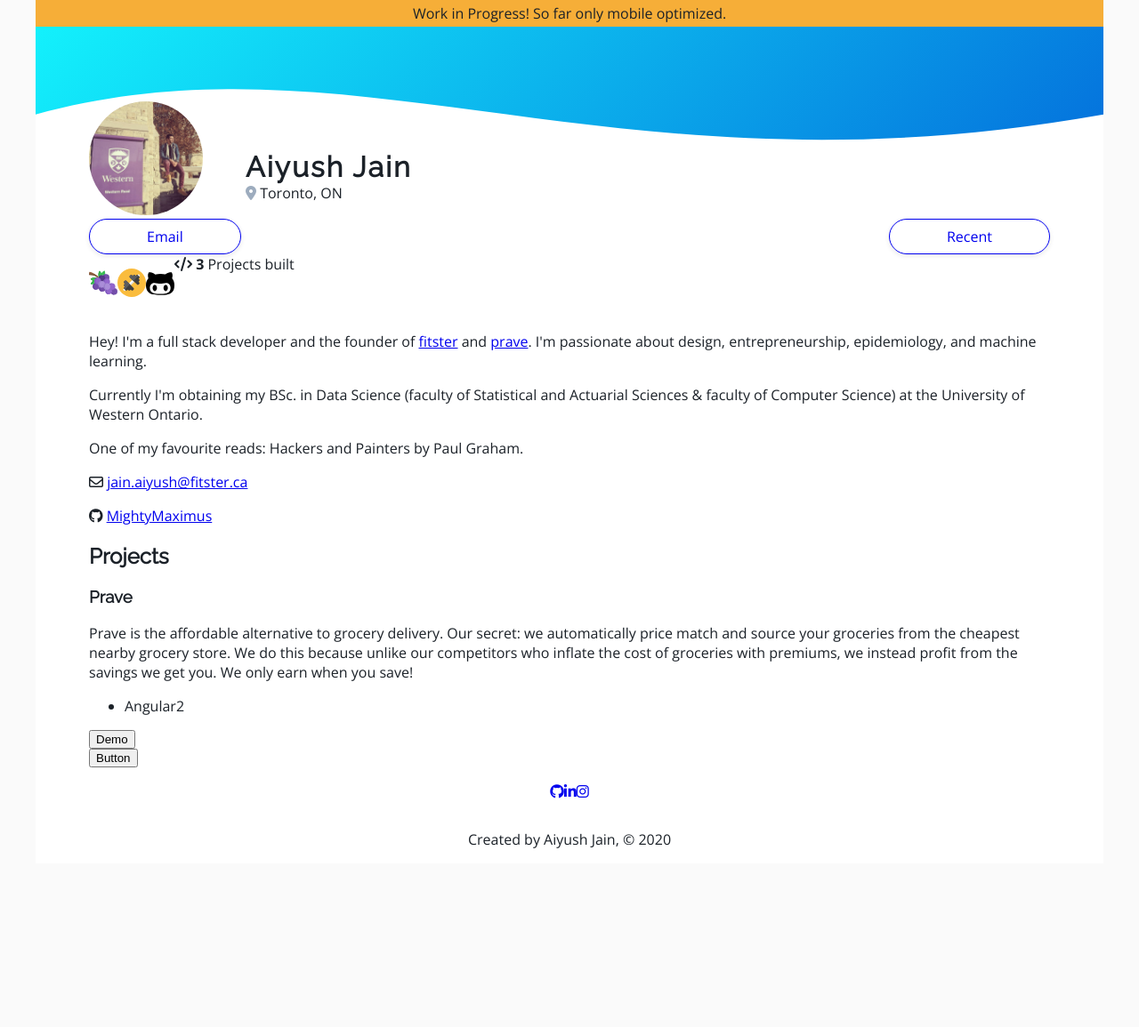
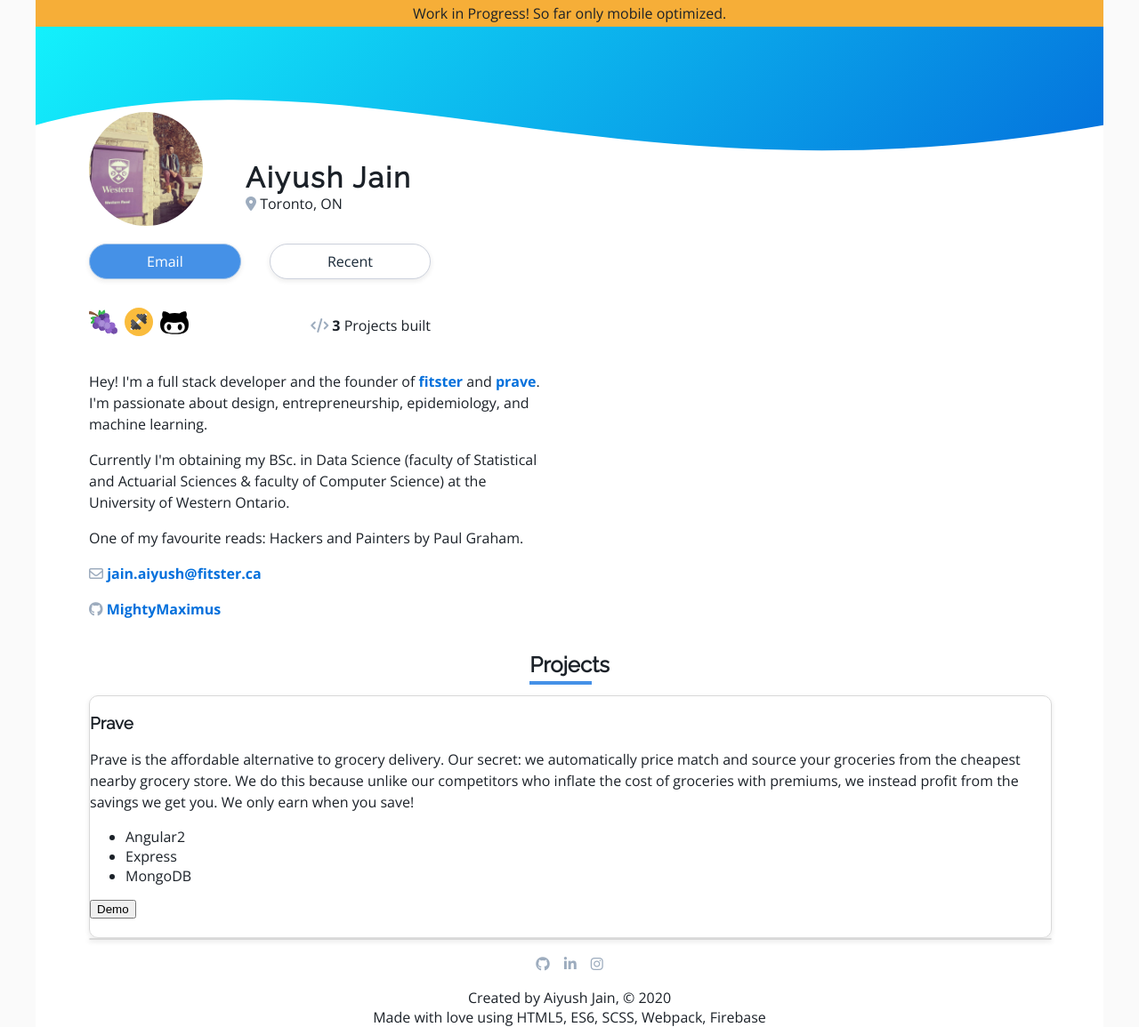
Before and after one commit to MightyMaximus/portfolio-site, a website built with webpack: page src/index.html in a window 1280 px wide. Shown: the whole page at 89% size. Before the commit the page ends 971 px from the top, so only its background shows below. Built offline with nearby package versions, Linux system fonts and the light colour scheme.

Commit message:
added styles for top - now adding cards

```diff
--- a/src/css/main.scss
+++ b/src/css/main.scss
@@ -35,6 +35,7 @@
 }
 
 %button {
+  position: relative;
   text-decoration: none;
   text-align: center;
   border-radius: 48px;
@@ -43,8 +44,47 @@
   box-shadow: 0 2px 5px 1px #efefef;
 }
 
+%button:hover {
+  top: -1px;
+  text-decoration: none;
+  box-shadow: inset 0 0 100px 100px rgba(255, 255, 255, 0.3);
+  -moz-box-shadow: inset 0 0 100px 100px rgba(255, 255, 255, 0.3);
+  -webkit-box-shadow: inset 0 0 100px 100px rgba(255, 255, 255, 0.3);
+}
+
+%button:active {
+  -webkit-box-shadow: inset 0 0 5px #c1c1c1;
+  -moz-box-shadow: inset 0 0 5px #c1c1c1;
+  box-shadow: inset 0 0 5px #c1c1c1;
+  outline: none;
+}
+
 .button {
   @extend %button;
+}
+
+.solid-button {
+  @extend %button;
+  background-color: #4591e7;
+  color: #fff;
+  border-color: #9dc0e7;
+}
+
+.hollow-button {
+  @extend %button;
+  border-color: #ccd1dc;
+  background-color: #fff;
+  color: #192938;
+}
+
+.link {
+  text-decoration: none;
+  color: #0470dc;
+  font-weight: bold;
+}
+
+.link:hover {
+  border-bottom: 2px solid #0470dc;
 }
 
 body{
@@ -57,8 +97,16 @@
   font-family: $font-stack-heading;
 }
 
-a, li, p, span {
+a, li, p {
   font-family: $font-stack-text;
+}
+
+p {
+  line-height: 1.5;
+}
+
+i {
+  color: hsl(212, 20%, 68%);
 }
 
 header {
@@ -75,6 +123,10 @@
   ul {
     @extend %list-inline;
   }
+}
+
+.span {
+  font-family: $font-stack-text;
 }
 
 #temp-banner {
@@ -112,6 +164,7 @@
 .cover {
   @extend %col;
   width: 100%;
+  height: 10em;
   justify-content: flex-end;
   background: $cover-gradient;
 }
@@ -126,3 +179,37 @@
     height: 100%;
   }
 }
+
+.card {
+  display: flex;
+  flex-direction: column;
+  width: 100%;
+  height: 100%;
+  justify-content: center;
+  perspective: 1000px;
+}
+
+.card-inner {
+  position: relative;
+  width: 100%;
+  height: 100%;
+  border-radius: 10px;
+  border: 1px solid #d8d8d8;
+  box-shadow: 0 2px 5px 1px #efefef;
+  transition: transform 0.8s;
+  transform-style: preserve-3d;
+}
+
+.card-front, .card-back {
+  width: 100%;
+  height: 100%;
+  -webkit-backface-visibility: hidden;
+  backface-visibility: hidden;
+  display: flex;
+  flex-direction: column;
+}
+
+.card-back {
+  transform: rotateY(180deg) translate(0, -100%);
+  border-radius: 10px;
+}
--- a/src/index.html
+++ b/src/index.html
@@ -14,51 +14,57 @@
 <body>
     <div class="container">
         <div id="temp-banner">
-            <span>Work in Progress! So far only mobile optimized.</span>
+            <span class="span">Work in Progress! So far only mobile optimized.</span>
         </div>
         <div class="cover">
             <div id="border" class="curved-border">
             </div>
         </div>
+        <!-- body -->
         <div style="padding-left: 5%; padding-right: 5%;">
+            <!-- HEADER -->
             <header class="col">
                 <div class="row" style="margin-top: -64px;">
                     <div id="profileImg"></div>
                     <div style="align-self: center; margin-left: 48px; margin-top: 16px;">
                         <h1 style="margin-bottom: 0; letter-spacing: 2px;">Aiyush Jain</h1>
-                        <span><i class="fas fa-map-marker-alt" style="color: hsl(212, 20%, 68%);"></i> Toronto, ON</span>
+                        <span class="span"><i class="fas fa-map-marker-alt" style="color: hsl(212, 20%, 68%);"></i> Toronto, ON</span>
                     </div>
                 </div>
-                <div class="row" style="justify-content: space-between">
-                    <a href="mailto:jain.aiyush@fitster.ca" target="_blank" title="email" rel="noopener" class="button">Email</a>
-                    <a href="https://prave.ca" target="_blank" title="prave" rel="noopener" class="button">Recent</a>
+
+                <div class="row" style="justify-content: space-between; max-width: 384px; margin-top: 16px;">
+                    <a href="mailto:jain.aiyush@fitster.ca" target="_blank" title="email" rel="noopener" class="solid-button">Email</a>
+                    <a href="https://prave.ca" target="_blank" title="prave" rel="noopener" class="hollow-button">Recent</a>
                 </div>
-                <div class="row">
+
+                <div class="row" style="align-items: center; max-width: 384px; justify-content: space-between; margin-top: 16px">
                     <ul class="list-inline">
                         <li>
                             <a href="https://prave.ca" target="_blank" title="prave" rel="noopener" id="prave-mini"></a>
                         </li>
-                        <li>
+                        <li style="margin-left: 8px;">
                             <a href="https://fitster.ca" target="_blank" title="fitster" rel="noopener" id="fitster-mini"></a>
                         </li>
-                        <li>
+                        <li style="margin-left: 8px;">
                             <a href="https://github.com/MightyMaximus/leet-code-challenges" target="_blank" title="leet code challenges repository" rel="noopener" id="github-mini"></a>
                         </li>
                     </ul>
-                    <span><i class="fas fa-code"></i> <strong>3</strong> Projects built</span>
+                    <span class="span"><i class="fas fa-code"></i> <strong>3</strong> Projects built</span>
                 </div>
             </header>
 
-            <div>
-                <p>Hey! I'm a full stack developer and the founder of <a href="https://fitster.ca" target="_blank" rel="noopener">fitster</a> and <a href="https://prave.ca" target="_blank" rel="noopener">prave</a>. I'm passionate about design, entrepreneurship, epidemiology, and machine learning.</p>
+            <!-- ABOUT ME -->
+            <div style="max-width: 32em;">
+                <p>Hey! I'm a full stack developer and the founder of <a href="https://fitster.ca" target="_blank" rel="noopener" class="link">fitster</a> and <a href="https://prave.ca" target="_blank" rel="noopener" class="link">prave</a>. I'm passionate about design, entrepreneurship, epidemiology, and machine learning.</p>
                 <p>Currently I'm obtaining my BSc. in Data Science (faculty of Statistical and Actuarial Sciences & faculty of Computer Science) at the University of Western Ontario.</p>
                 <p>One of my favourite reads: Hackers and Painters by Paul Graham.</p>
-                <p><i class="far fa-envelope"></i> <a href="mailto:jain.aiyush@fitster.ca" target="_blank" title="email" rel="noopener">jain.aiyush@fitster.ca</a></p>
-                <p><i class="fab fa-github"></i> <a href="https://github.com/MightyMaximus" target="_blank" title="github" rel="noopener">MightyMaximus</a></p>
+                <p><i class="far fa-envelope"></i> <a href="mailto:jain.aiyush@fitster.ca" target="_blank" title="email" rel="noopener" class="link">jain.aiyush@fitster.ca</a></p>
+                <p><i class="fab fa-github"></i> <a href="https://github.com/MightyMaximus" target="_blank" title="github" rel="noopener" class="link">MightyMaximus</a></p>
             </div>
 
-            <div>
-                <h2>Projects</h2>
+            <!-- PROJECTS -->
+            <div class="col">
+                <h2 style="text-align: center"><span style="border-bottom: 4px solid #4591e7;padding-bottom: 4px;">Projec</span>ts</h2>
                 <div>
                     <!-- Prave Card -->
                     <div class="card">
@@ -73,6 +79,12 @@
                                     <ul>
                                         <li>
                                             <span>Angular2</span>
+                                        </li>
+                                        <li>
+                                            <span>Express</span>
+                                        </li>
+                                        <li>
+                                            <span>MongoDB</span>
                                         </li>
                                     </ul>
                                 </div>
@@ -95,7 +107,9 @@
                     </div>
                     <!-- Fitster Card -->
                     <div class="card">
+                        <div class="card-inner">
 
+                        </div>
                     </div>
                 </div>
             </div>
@@ -105,6 +119,7 @@
 
             </div>
 
+            <!-- FOOTER -->
             <footer>
                 <ul>
                     <li>
@@ -112,18 +127,19 @@
                             <i class="fab fa-github"></i>
                         </a>
                     </li>
-                    <li>
+                    <li style="margin-left: 16px;">
                         <a href="https://www.linkedin.com/in/aiyushjain/" target="_blank" title="linkedin" rel="noopener">
                             <i class="fab fa-linkedin-in"></i>
                         </a>
                     </li>
-                    <li>
+                    <li style="margin-left: 16px;">
                         <a href="https://www.instagram.com/mightymaxxify/" target="_blank" title="instagram" rel="noopener">
                             <i class="fab fa-instagram"></i>
                         </a>
                     </li>
                 </ul>
-                <p>Created by Aiyush Jain, © 2020</p>
+                <span class="span">Created by Aiyush Jain, © 2020</span>
+                <span class="span">Made with love using HTML5, ES6, SCSS, Webpack, Firebase</span>
             </footer>
         </div>
     </div>
```
Also changed, not shown: src/css/main.css, 1 other file.
